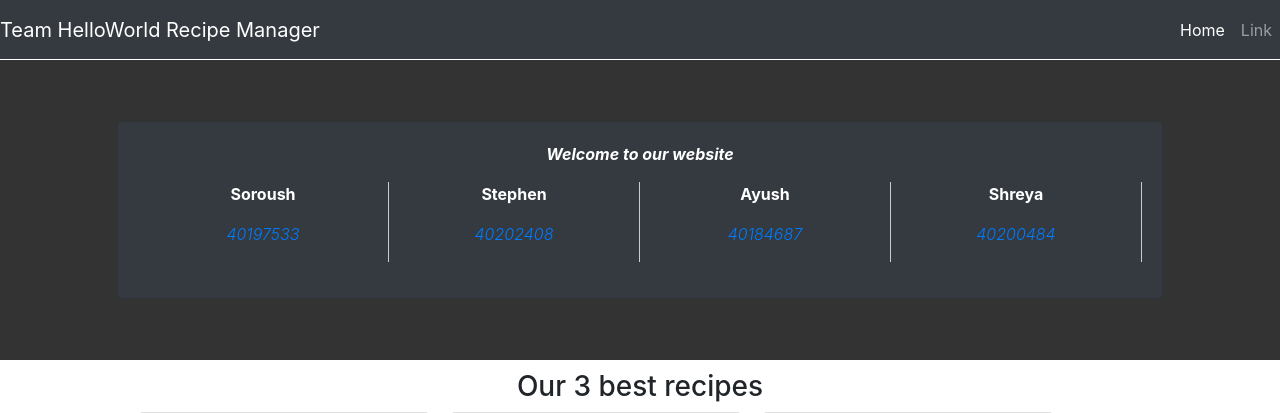
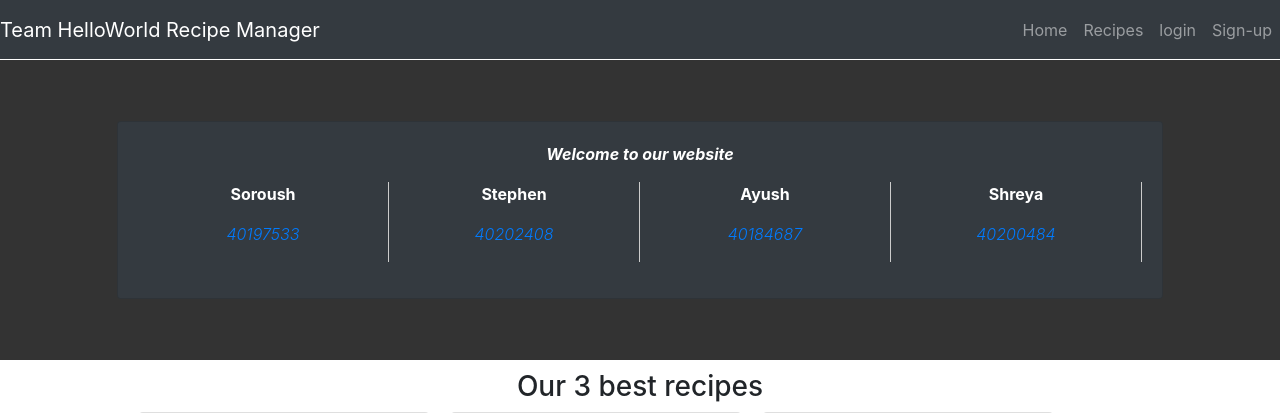
Before and after one commit to ksmashingaidze/Cooking-Robot-Online-Recipe-Manager, a Django app: template helloworld/recipeapp/templates/home.html in a window 1280 px wide. Shown: the top 413 px of the page. Run offline with Django 4.2, Linux system fonts and the light colour scheme; the template is opened without the code that fills it: values that come from a table or form of the project are taken from there, others are empty; data comes from the database, SQL or seed files in the repository; parts of the project's set-up code (start-up, migrations or seed data) failed here and were passed over.

Commit message:
Update home.html

```diff
--- a/helloworld/recipeapp/templates/home.html
+++ b/helloworld/recipeapp/templates/home.html
@@ -101,20 +101,31 @@
 }
 </style>
 <body>
-    <navbar class="position-relative w-100">
+        <navbar class="position-relative w-100">
         <nav class="nav navbar navbar-expand-lg navbar-dark bg-dark position-fixed " style="top:0px;z-index: 100;">
-            <a class="navbar-brand" href="#">Team HelloWorld Recipe Manager</a>
+            <a class="navbar-brand" href="{% url 'home' %}">Team HelloWorld Recipe Manager</a>
             <button class="navbar-toggler" type="button" data-toggle="collapse" data-target="#navbarSupportedContent" aria-controls="navbarSupportedContent" aria-expanded="false" aria-label="Toggle navigation">
               <span class="navbar-toggler-icon"></span>
             </button>
             <div class="collapse navbar-collapse " id="navbarSupportedContent">
               <ul class="navbar-nav ml-auto">
-                <li class="nav-item active">
-                  <a class="nav-link" href="#">Home <span class="sr-only">(current)</span></a>
+              {% url 'home' as url %}
+                <li class="nav-item {% if request.path == url %}active{% endif %}">
+                  <a class="nav-link" href="{% url 'home' %}">Home <span class="sr-only">(current)</span></a>
                 </li>
-                <li class="nav-item">
-                  <a class="nav-link" href="#">Link</a>
+              {% url 'browse' as url %}
+                <li class="nav-item {% if request.path == url %}active{% endif %}">
+                  <a class="nav-link" href="{% url 'browse' %}">Recipes</a>
                 </li>
+               {% url 'login' as url %}
+                <li class="nav-item {% if request.path == url %}active{% endif %}">
+                  <a class="nav-link" href="{% url 'login' %}">login</a>
+                </li>
+                {% url 'signup' as url %}
+                <li class="nav-item {% if request.path == url %}active{% endif %}">
+                  <a class="nav-link" href="{% url 'signup' %}">Sign-up</a>
+                </li>
+              </ul>
             </div>
           </nav>
       </navbar>
```
